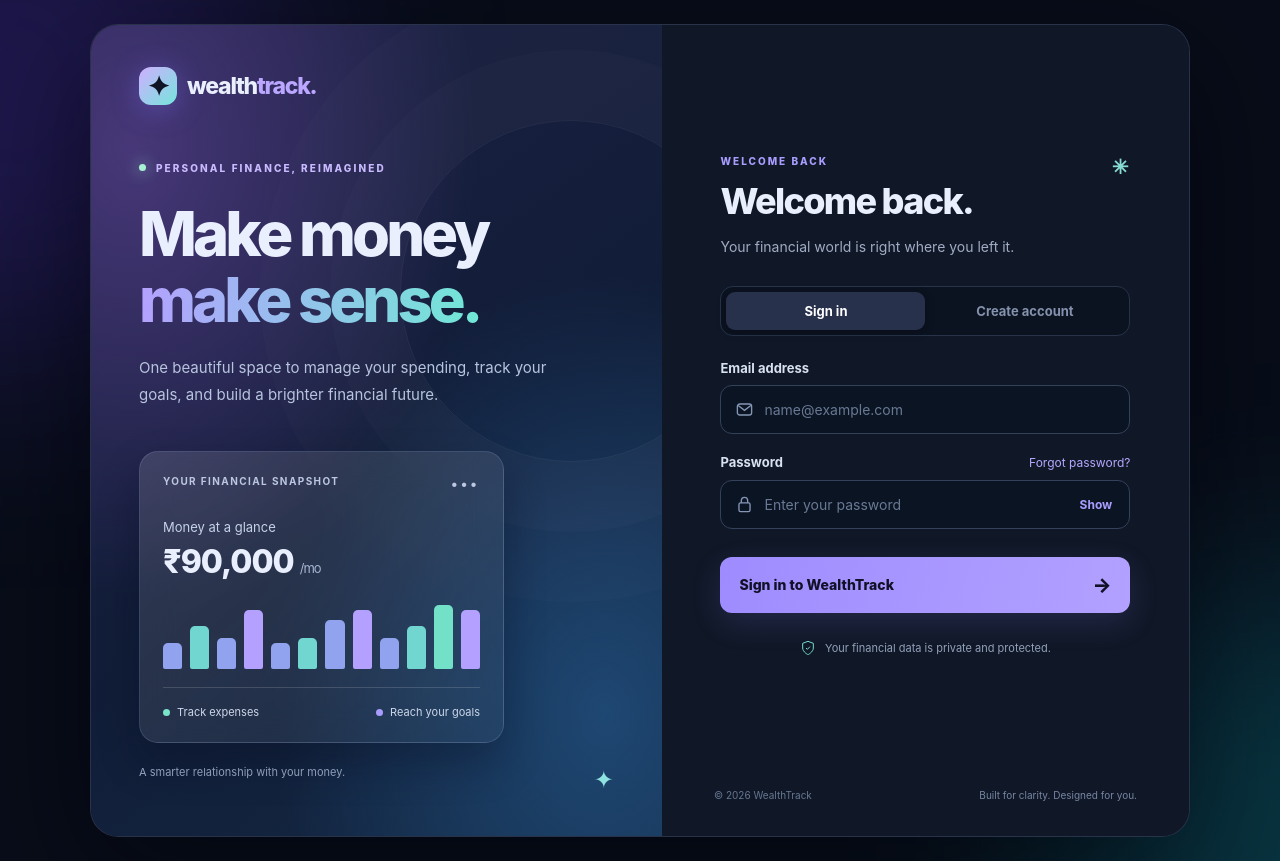
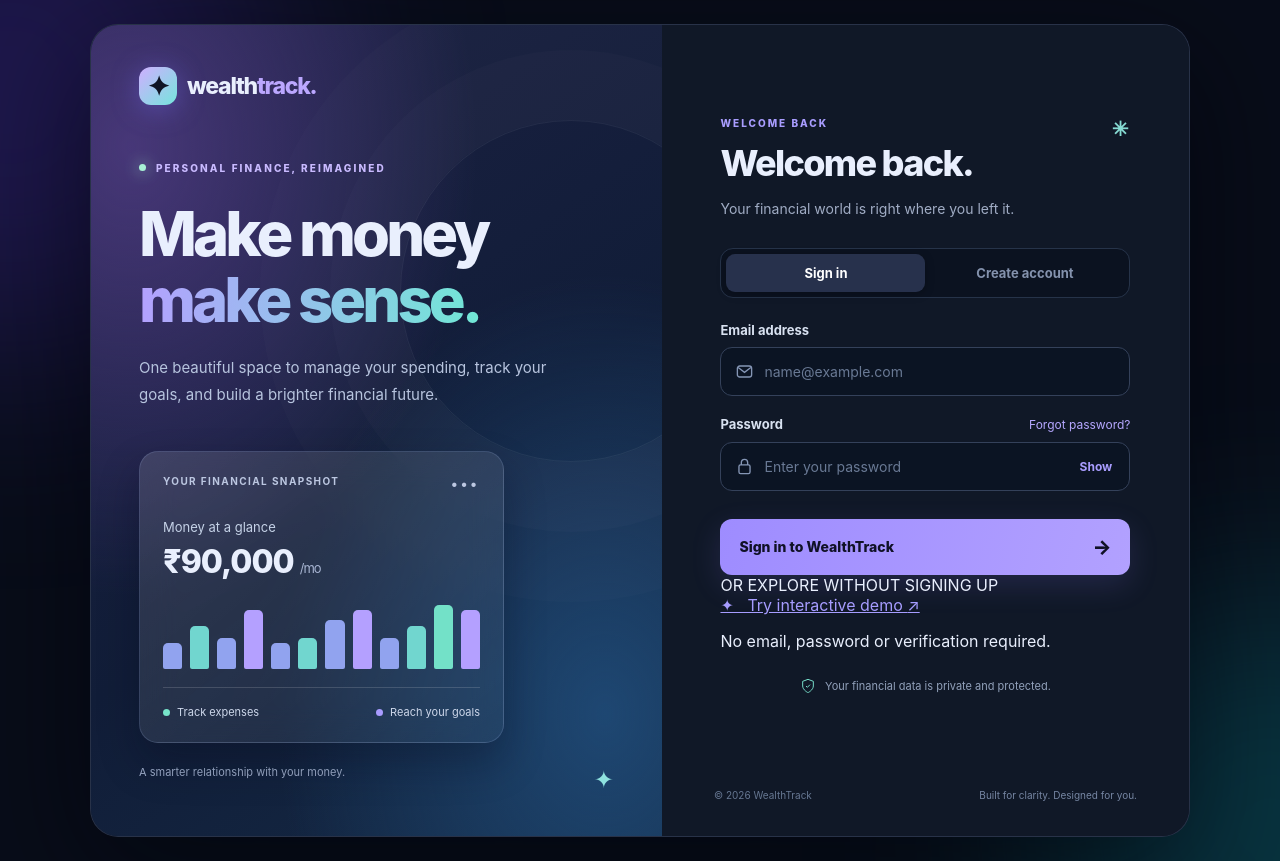
Before and after one commit to aarish0926-dotcom/Wealth_Checker, a Next.js app: page /login in a window 1280 px wide. Built offline with nearby package versions, Linux system fonts and the light colour scheme.

Commit message:
Add one-click demo entry to login page

```diff
--- a/app/login/page.tsx
+++ b/app/login/page.tsx
@@ -49,6 +49,7 @@ export default function Login({searchParams}:{searchParams:Promise<{error?:strin
       {isSignup&&<p className="auth-field-note">Use at least 8 characters. You may need to verify your email before your first sign in.</p>}
       <button className="auth-submit" type="submit" disabled={busy}>{busy?'Processing…':isSignup?'Create your account':'Sign in to WealthTrack'} <span aria-hidden="true">→</span></button>
      </form>
+     <div className="demo-login-entry"><div className="demo-divider"><span>OR EXPLORE WITHOUT SIGNING UP</span></div><Link className="demo-login-button" href="/demo">✦ &nbsp; Try interactive demo <span>↗</span></Link><p>No email, password or verification required.</p></div>
      <div className="auth-footnote"><svg viewBox="0 0 24 24" fill="none" stroke="currentColor" strokeWidth="1.5" aria-hidden="true"><path d="M12 22s8-4 8-10V5l-8-3-8 3v7c0 6 8 10 8 10Z"/><path d="m9 12 2 2 4-4"/></svg> Your financial data is private and protected.</div>
      {isSignup&&<p className="auth-signup-hint">Already registered? <button type="button" onClick={()=>setMode('signin')}>Sign in instead</button></p>}
     </div>
```
